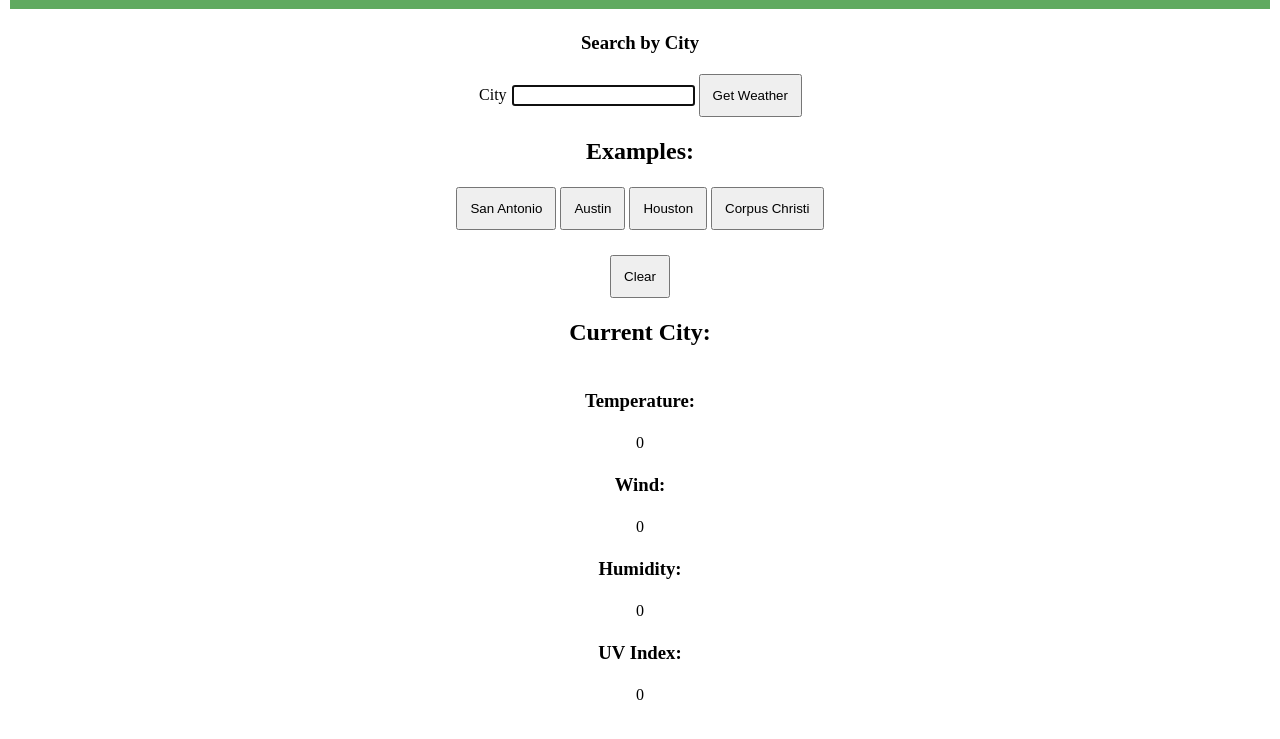
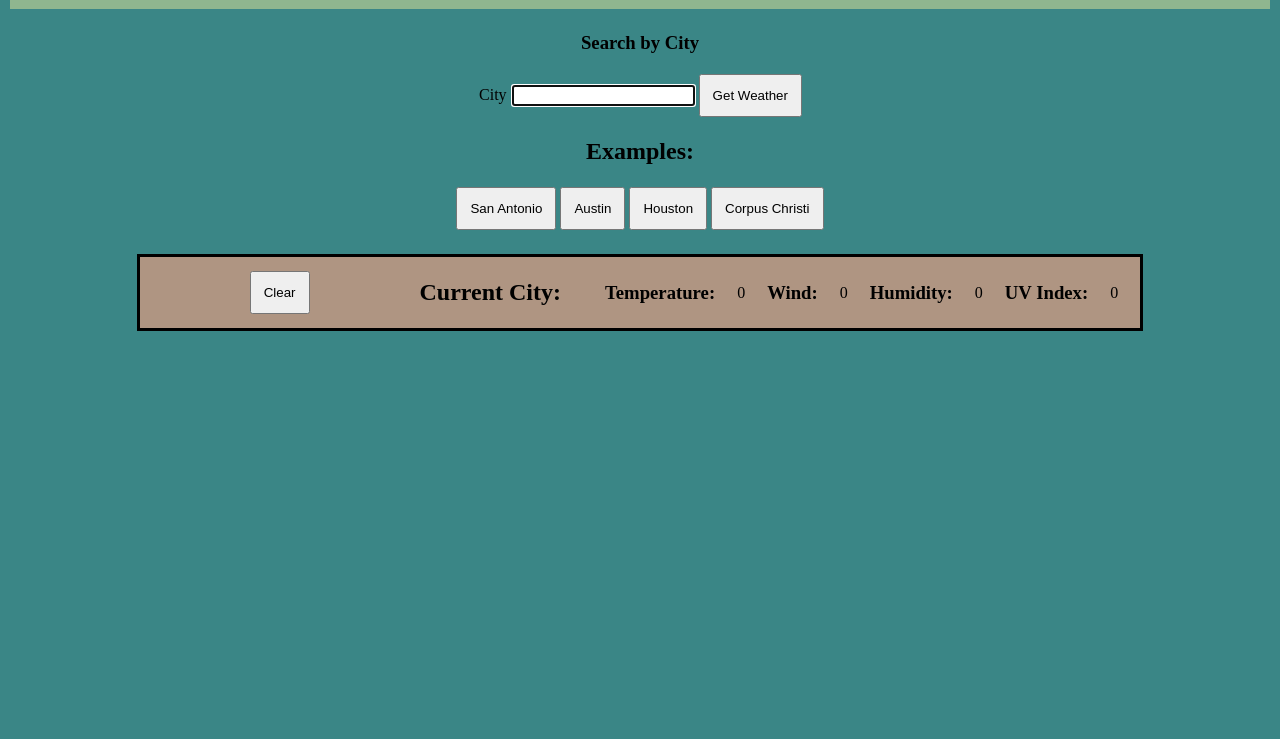
Before and after one commit to Theodoric-Graham/WeatherAPI, a plain HTML site: page index.html in a window 1280 px wide. Shown: the part 85-824 px from the top of the page. After the commit the page ends 800 px from the top, so only its background shows below. Drawn offline with Linux system fonts and the light colour scheme.

Commit message:
styling update

```diff
--- a/style.css
+++ b/style.css
@@ -3,7 +3,7 @@
   text-align: center;
 }
 header {
-  background-color: rgb(96, 170, 96);
+  background-color: rgb(143, 182, 143);
   color: black;
 }
 button {
@@ -35,6 +35,22 @@ aside {
   margin: 0 0 20px 0;
 }
 
+body {
+  background-color: rgb(58, 134, 134);
+}
+.current-city {
+  display: flex;
+  flex-direction: row;
+  align-items: center;
+  justify-content: center;
+  background-color: rgb(175, 149, 130);
+  margin: 0 10px;
+  margin-left: 10%;
+  margin-right: 10%;
+  border-color: black;
+  border-style: solid;
+}
+
 .weather-forecast .weather-forecast-item {
   display: flex;
   flex-direction: column;
@@ -43,4 +59,20 @@ aside {
   margin: 0 10px;
   border-color: black;
   border-style: solid;
+  background-color: rgb(177, 176, 144);
+  width: 200px;
 }
+
+.five-day {
+  display: flex;
+  flex-direction: row;
+  align-items: center;
+  justify-content: center;
+}
+
+.img-container {
+  background-color: rgb(180, 180, 175);
+  width: 100%;
+  border-color: black;
+  border-style: solid;
+}
```
